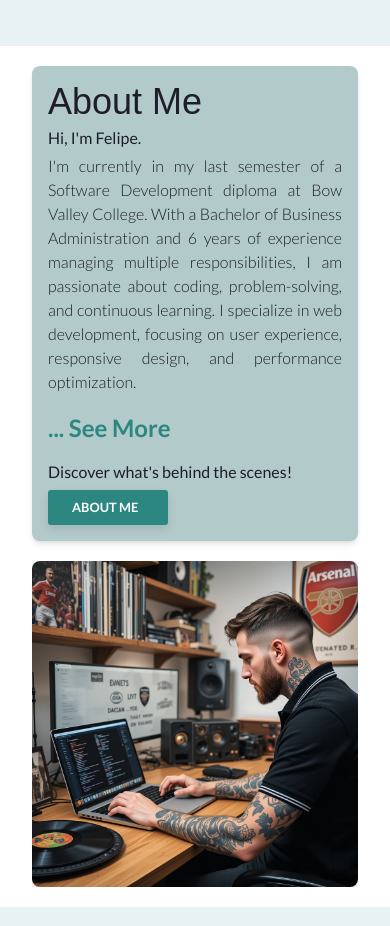
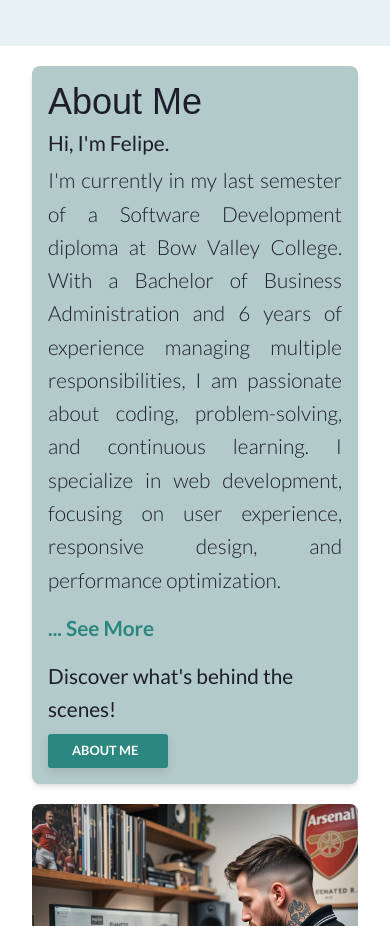
Before and after one commit to felipemora69/Portfolio2.0, a React (Vite) app: page / in a window 390 px wide. Shown: the part 920-1846 px from the top of the page. Built offline with nearby package versions, Linux system fonts and the light colour scheme; a web font is replaced by a local one.

Commit message:
Update size text2

```diff
--- a/src/index.css
+++ b/src/index.css
@@ -267,14 +267,12 @@ h1, h2, h3, h4, h5, h6 {
   /* .about-me h2 {
     font-size: 2.5rem;
     text-align: center;
-  }
+  } */
 
   .about-me p {
-    font-size: 1.5rem;
+    font-size: 1.3rem;
     line-height: 1.6;
-    text-align: justify;
-    margin-bottom: 1rem;
-  } */
+  }
 
   .about-me img {
     width: 100%;
@@ -289,12 +287,8 @@ h1, h2, h3, h4, h5, h6 {
     margin-bottom: 20px;
   }
 
-  .about-me-text p {
-    font-size: 1rem;
-  }
-
   .see-more-text {
-    font-size: 1.5rem;
+    font-size: 1.3rem;
   }
   .three-scene-container {
     top: 2660px;
```
